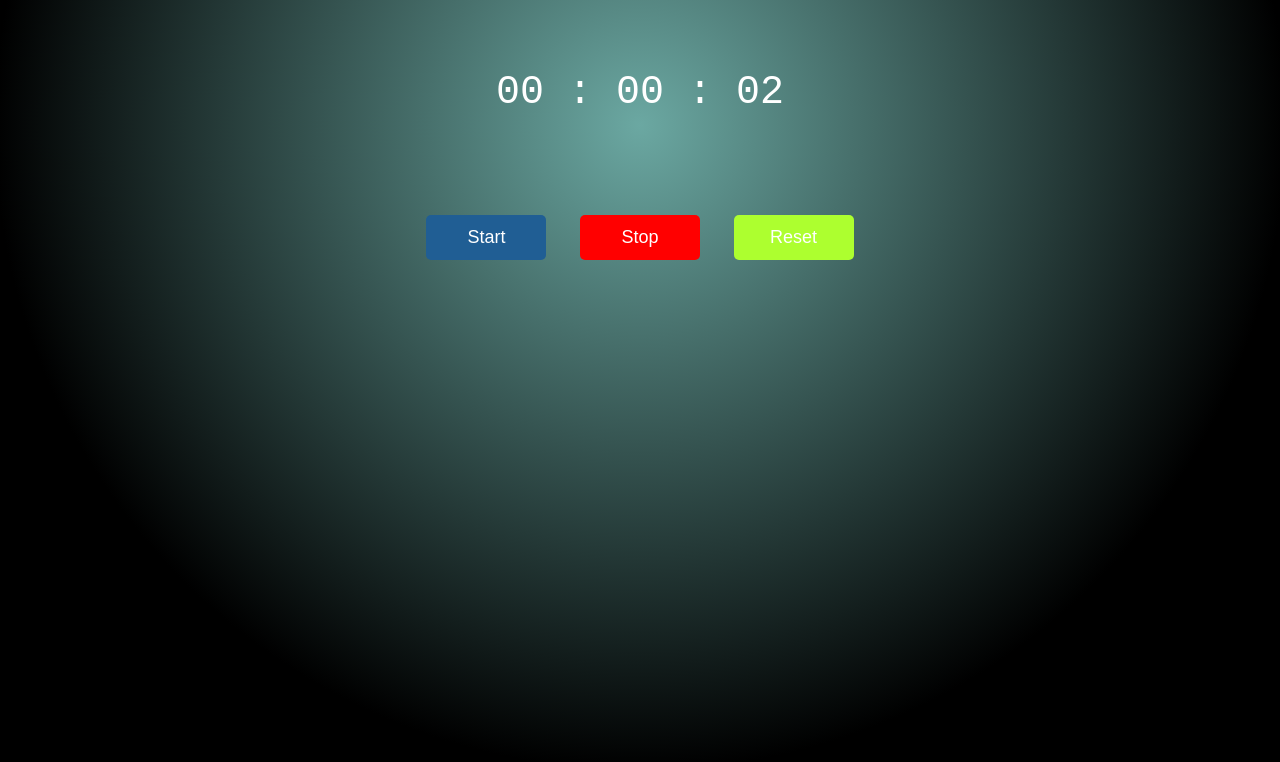
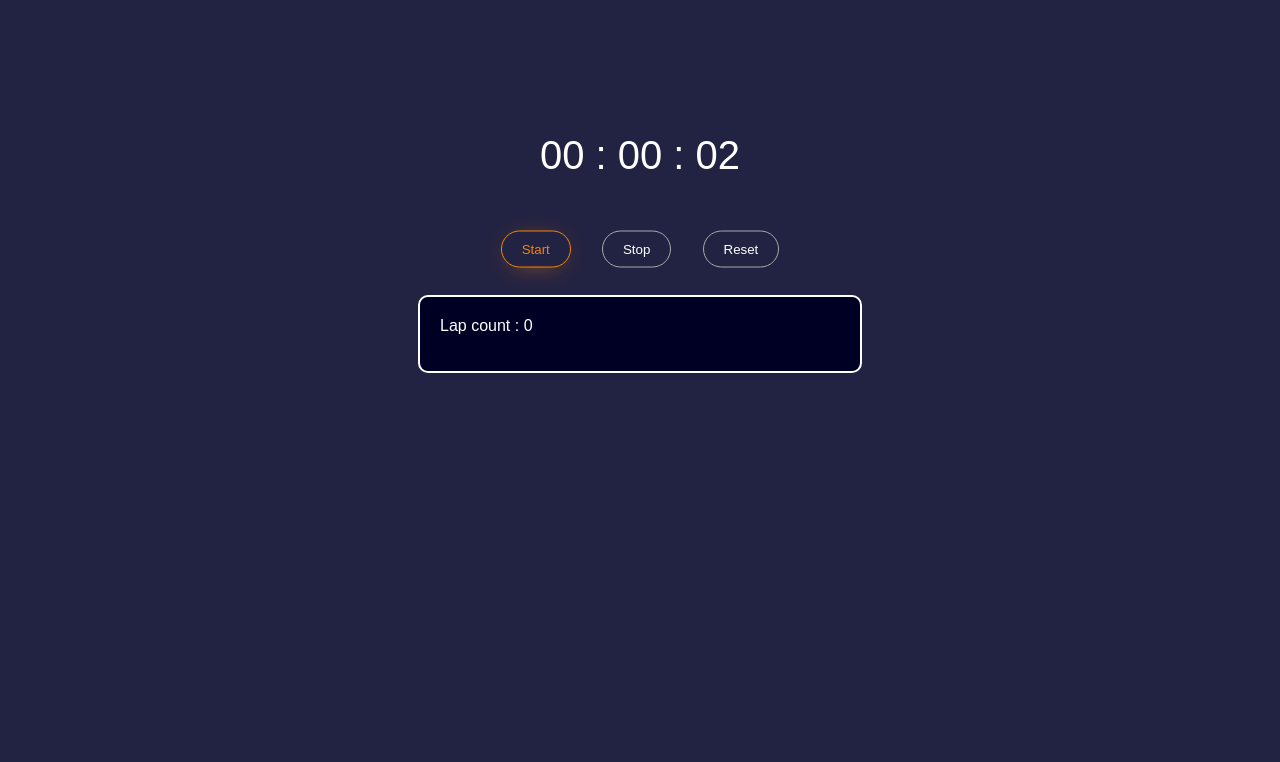
Before and after one commit to kunalkumar2002/stopWatch, a plain HTML site: page index.html in a window 1280 px wide. Both pictures are taken after a click on the button "Start". Drawn offline with Linux system fonts and the light colour scheme.

Commit message:
third commit

```diff
--- a/index.html
+++ b/index.html
@@ -9,14 +9,24 @@
     <body>
         <div class="container" >
             <div class="timer">
-                00 : 00 : 00
-            </div>
+                <p>
+                    <span class="time" id="hours">00 :</span>
+                    <span class="time" id="minuts">00 :</span>
+                    <span class="time" id="seconds">00 </span>
+                </p>
 
-            <div class="buttons">
                 <button id="start">Start</button>
                 <button id="stop">Stop</button>
                 <button id="reset">Reset</button>
             </div>
+
+            <div id="massage">
+                <span id="lap-margin">Lap count : </span><span id="count">0</span>
+                <ul id="lap-list">
+                    <!-- <p>Lap List</p> -->
+                </ul>
+            </div>
+
         </div>
         <script src="stop.js"></script>
     </body>
--- a/stop.js
+++ b/stop.js
@@ -3,52 +3,108 @@ let second = 0;
 let minutes = 0;
 let hours = 0;
 
+let stateOfWatch = "Not Running";
 let id = null;
+let count = 0;
 
-let timer = document.getElementsByClassName('timer');
+let timer = document.getElementsByClassName('time');
 let start = document.getElementById('start');
-let pause = document.getElementById('stop');
+let stop = document.getElementById('stop');
 let reset = document.getElementById('reset');
+let lapcount = document.getElementById('count')
+let laplist = document.getElementById('lap-list')
 
-function display(){
-     second += 1;
-     if(second === 60){
+//handling start button functionality through function
+function timerdisplay(){
+    second++;
+    let s = second < 10 ? '0' + second: second;
+    timer[2].innerHTML = `${s}`;
+    if(second === 60){
         second = 0;
         minutes++;
+        let m = minutes < 10 ? '0' + minutes:minutes;
+        timer[1].innerHTML = `${m} :`
         if(minutes === 60){
             minutes = 0;
             hours++;
+            let h = hours < 10 ? '0' + hours : hours;
+            timer[0].innerHTML = `${h} :`
         }
-     }
-     let h = hours < 10 ? "0" + hours : hours;
-     let m = minutes < 10 ? "0" + minutes : minutes;
-     let s = second < 10 ? "0" + second : second;
-     timer[0].innerHTML = `${h} : ${m} : ${s}`;
+    }
+}
+
+//massage handler function()
+
+function massagehandler(text){
+    alert(text);
 }
 
 start.addEventListener('click',function(){
+    if(stateOfWatch === "Not Running" || stateOfWatch === "Stopped"){
+        id = setInterval(timerdisplay,1000);
+        //marking watch is running;
+        stateOfWatch = "Running";
+
+    }
+    else{
+        //poping alert it,s already running
+        massagehandler('timer is already running');
+    }
+    count++;
+
+})
+
+//handling stop button
+
+stop.addEventListener('click',function(){
     if(id !== null){
         clearInterval(id);
     }
-    id = setInterval(display , 1000);
+    //after stop button clicked making state of watch is stoped
+    stateOfWatch = 'Stopped';
+    //changing html text if start button to resume
+    start.innerText = 'resume';
 
-    console.log(id);
+    //printing lap count;
+    let c = count < 10 ? '0' + count:count;
+    lapcount.innerHTML = `${c}`;
 
-});
+    //calling runtime() to check runtime of lap
+    lapruntime();
+})
 
-pause.addEventListener('click',function(){
-    //id = 1;
+//handling reset button
+
+reset.addEventListener('click' , function(){
     clearInterval(id);
-    //id = true;
+    second = 0;
+    minutes = 0;
+    hours = 0;
+    //making start ineer text agin resume to start
+    start.innerText= 'Start';
+    //making state of watch is not running
+    stateOfWatch = "Not Running";
+    //change to the initial state of hours,minutes and second
+    timer[0].innerHTML = '00 :';
+    timer[1].innerHTML = '00 :'
+    timer[2].innerHTML = '00';
+    //making lap count again 0
+    lapcount.innerHTML = `${0}`;
+    //making lap list innerhtml again 0;
+    laplist.innerHTML = '';
 
 })
 
-reset.addEventListener('click',function(){
-    //id = 1;
-    //id = true;
-    clearInterval(id);
-    second = 0;
-    minutes= 0;
-    hours = 0;
-    timer[0].innerHTML = '00 : 00 : 00';
-});
+//checking how many tme taken in a Lap
+function lapruntime(){
+
+    laplist.innerHTML = '';
+    const li = document.createElement('li');
+    if(hours === 0){
+        li.innerHTML = `Lap Number ${count} at ${minutes}min : ${second}sec`;
+    }else{
+        li.innerHTML = `Lap Number ${count} at ${hours}hr : ${minutes}min : ${second}sec`;
+    }
+
+    laplist.append(li);
+}
--- a/style.css
+++ b/style.css
@@ -1,79 +1,62 @@
 body{
-    background: radial-gradient(
-        circle closest-corner at center 125px,
-        #6ba8a2,
-        black 99%
-      ) no-repeat;
-      text-align: center;
-      color: aliceblue;
-      background-size: 100vw 100vh;
-      padding: 50px
+    margin: 0;
+    padding: 0;
+    font-family: sans-serif;
 }
 
 .container{
-    /* background-color: black; */
+    background-color: #222242;
+    height: 100vh;
+    width: 100%;
+    text-align: center;
+    position: absolute;
 
-    width: 40% ;
-    /* background-size: contain; */
-    /* min-width: 400px; */
-    position: absolute;
-    /* The -50% transform basically means, in simple words,
-    "move this element left and upwards by 50% of the
-    computed dimension along the axis". -50% along the
-    x-axis means "move me leftwards by half my computed
-    width", likewise for that in the y-axis. The reason
-    why this is needed is because when setting top:
-    50%; left: 50% of the element, you are moving
-    the top left corner of the element to the center
-    of its parent. */
-    transform: translate(-50%,-50%);
-    top: 20%;
-    left: 50%;
-    padding: 20px 0;
-    padding-bottom:50px ;
-    border-radius: 10px;
 }
 
 .timer{
     position: relative;
-    width: 92%;
-    /* background: black; */
-    left: 4%;
-    padding: 40px 0;
-    font-family: 'Roboto mono',monospace;
-    color: white;
+    top: 20%;
+    left: 50%;
+    transform: translate(-50%,-50%);
     font-size: 40px;
-    display: flex;
-    align-items: center;
-    justify-content: space-around;
-    border-radius: 5px;
-
-
+    margin-bottom: 120px;
 }
 
-.buttons{
-    width: 90%;
-    margin: 60px auto 0 auto;
-    display: flex;
-    justify-content: space-around;
+.container p{
+    position: relative;
+    color: white;
 }
 
-.buttons button{
-    width: 120px;
-    height: 45px;
-    background-color: #205e94;
-    color: #ffffff;
-    border: none;
-    font-family: 'Poppins',sans-serif;
-    font-size: 18px;
-    border-radius: 5px;
-    cursor: pointer;
-    outline: none;
+button{
+  background-color: #222242;
+  padding: 10px 20px;
+  border: 1px solid #a9a9a9;
+  border-radius: 25px;
+  color: white;
+  transition: all .2s ease;
+  outline: 0 ;
+  cursor: pointer;
 }
 
-#stop{
-    background-color: red;
+button:not(:last-child){
+    margin-right: 20px;
 }
-#reset{
-    background-color: greenyellow;
+
+button:hover,
+button:focus{
+    border-color: #f68400;
+    color: #f68400;
+    box-shadow: 0px 4px 27px -12px #f68400;
 }
+
+#massage{
+    width: 400px;
+    margin: auto;
+    color: white;
+    padding: 20px;
+    text-align: left;
+    border: 2px solid;
+    border-color:  white;
+    border-radius: 10px;
+    background-color:  #000025;
+}
```
